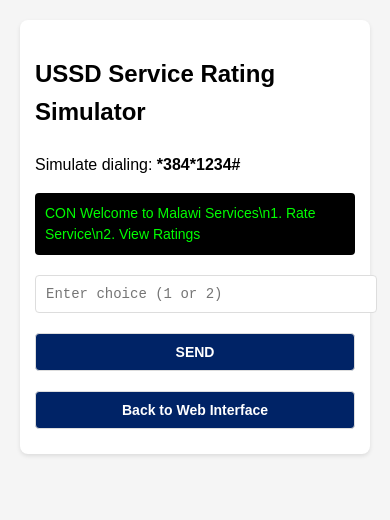
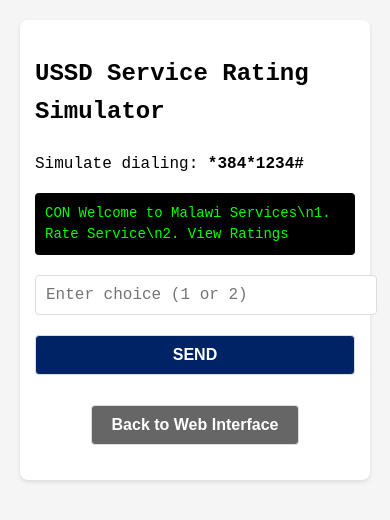
Before and after one commit to Blanco037/Malawi.publicservice.review, a plain HTML site: page index.html in a window 390 px wide. Both pictures are taken after a click on the button "Switch to USSD Simulator". Drawn offline with Linux system fonts and the light colour scheme; no server answers.

Commit message:
Update style.css
Integrated interface

```diff
--- a/style.css
+++ b/style.css
@@ -8,7 +8,7 @@
   line-height: 1.6;
 }
 
-/* ===== CARD CONTAINERS ===== */
+/* ===== CARD STYLES ===== */
 .card {
   background: white;
   padding: 20px;
@@ -39,18 +39,23 @@
   background-color: #003399;
 }
 
-/* ===== USSD SIMULATION ===== */
-#ussd-demo {
+/* ===== AUTH UI ===== */
+#auth-ui button {
+  margin-top: 15px;
+}
+
+/* ===== USSD INTERFACE ===== */
+#ussd-interface {
   font-family: 'Courier New', monospace;
 }
 
 #ussd-response {
   background: #000;
-  color: #0f0; /* Classic USSD green */
+  color: #0f0;
   padding: 15px;
   border-radius: 4px;
   margin: 10px 0;
-  white-space: pre-wrap; /* Preserves line breaks */
+  white-space: pre-wrap;
   line-height: 1.5;
 }
 
@@ -58,8 +63,8 @@
   font-family: 'Courier New', monospace;
 }
 
-/* ===== TOGGLE BUTTON ===== */
-#toggle-interface {
+/* ===== TOGGLE BUTTONS ===== */
+#switch-mode, .switch-btn {
   background-color: #666;
   display: block;
   margin: 20px auto;
@@ -67,7 +72,12 @@
   padding: 10px 20px;
 }
 
-/* ===== CONFIRMATION MESSAGE ===== */
+.logout-btn {
+  background-color: #d9534f !important; /* Red for logout */
+  margin-top: 15px;
+}
+
+/* ===== CONFIRMATION MESSAGES ===== */
 #confirmation {
   color: #002366;
   font-weight: bold;
@@ -77,17 +87,16 @@
 
 /* ===== RESPONSIVE ADJUSTMENTS ===== */
 @media (max-width: 480px) {
+  .card {
+    padding: 15px;
+  }
+
+  select, button, input {
+    padding: 10px;
+  }
+
   #ussd-response {
     font-size: 14px;
     padding: 10px;
   }
-
-  select, button, input {
-    padding: 10px;
-    font-size: 14px;
-  }
-
-  .card {
-    padding: 15px;
-  }
-  }
+}
```
